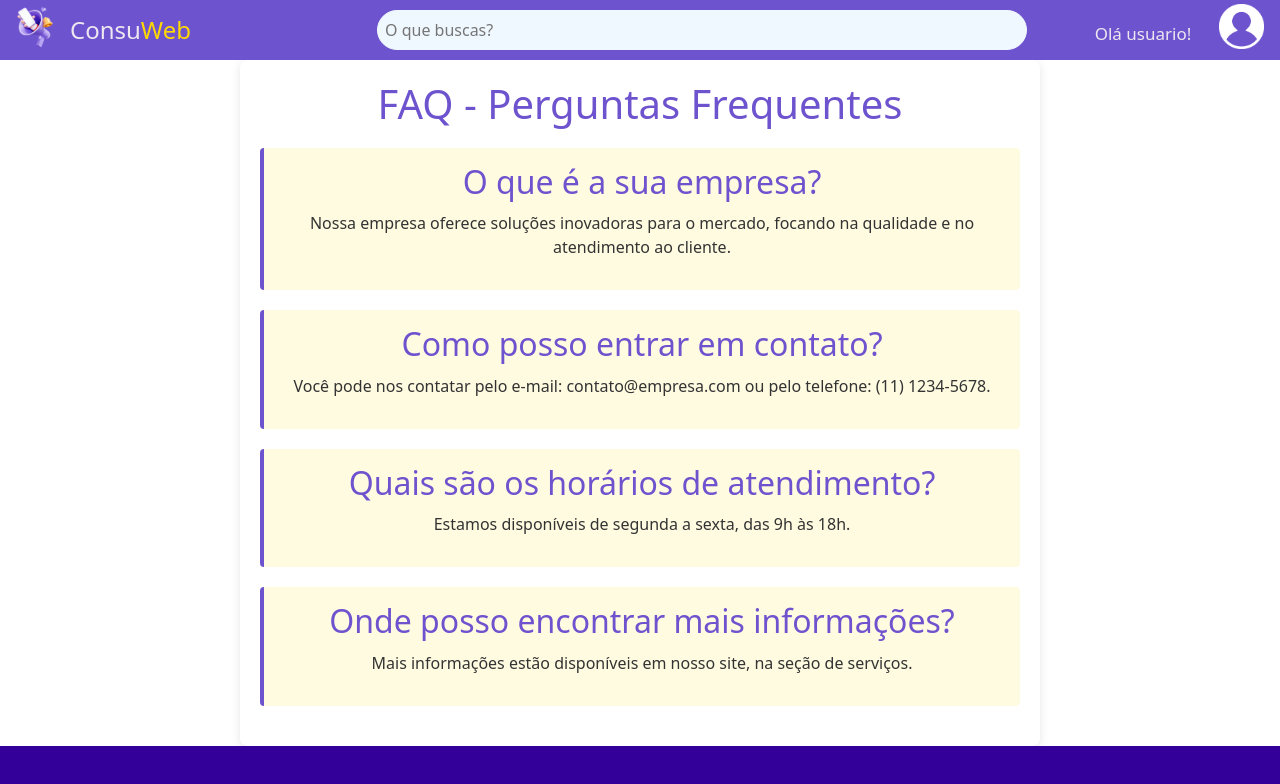
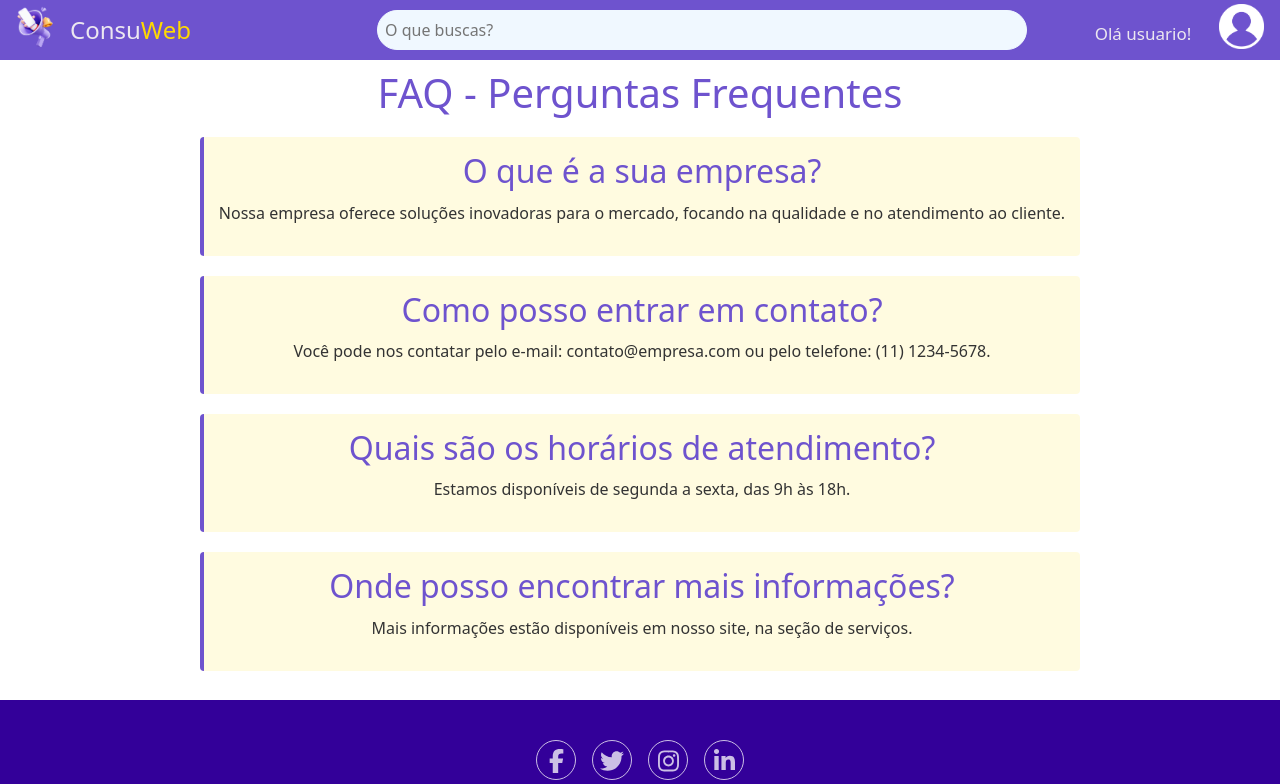
Before and after one commit to Sandynesk/Mostra_reserva, a React (Create React App) app: page /faq in a window 1280 px wide. Shown: the top 784 px of the page. Built offline with nearby package versions, Linux system fonts and the light colour scheme.

Commit message:
Resolução de conflitos e integrações

```diff
--- a/src/components/Contsaiba.js
+++ b/src/components/Contsaiba.js
@@ -14,14 +14,14 @@ function Contsaiba() {
       </div>
 
       <div className='Saiba-conteiner-info'>
-        <h1 id='titulo-saiba'>Lorem ipsum</h1>
-        <p id='sub-saiba'>Lorem ipsumLorem ipsumLorem ipsumLorem ipsumLorem ipsumLorem ipsumLorem ipsumLorem ipsumLorem ipsumLorem ipsumLorem ipsumLorem ipsumLorem ipsumLorem ipsumLorem ipsumLorem ipsumLorem ipsumLorem ipsumLorem ipsumLorem ipsumLorem ipsumLorem ipsumLorem ipsumLorem ipsumLorem ipsumLorem ipsumLorem ipsumLorem ipsumLorem ipsumLorem ipsumLorem ipsumLorem ipsumLorem ipsumLorem ipsumLorem ipsumLorem ipsumLorem ipsumLorem ipsumLorem ipsumLorem ipsumLorem ipsumLorem ipsumLorem ipsumLorem ipsumLorem ipsumLorem ipsumLorem ipsumLorem ipsumLorem ipsumLorem ipsumLorem ipsumLorem ipsumLorem ipsumLorem ipsumLorem ipsumLorem ipsumLorem ipsumLorem ipsumLorem ipsumLorem ipsumLorem ipsumLorem ipsumLorem ipsumLorem ipsumLorem ipsumLorem ipsumLorem ipsumLorem ipsumLorem ipsumLorem ipsumLorem ipsum</p>
+        <h1 id='titulo-saiba'>Sobre o ConsuWeb:</h1>
+        <p id='sub-saiba'>O ConsuWeb é um site com intuito de instruir o consumidor sobre os seus direitos, através de uma interface limpa e de fácil acesso, evitando assim o número de casos de injustiça dentro do mercado consumidor, aonde frequentemente o comprador toma posição de leigo por não saber todos os seus direitos.Nosso objetivo é que o ConsuWeb tem como o intuito resolver é a falta de acesso à informação e a dificuldade que muitas pessoas tem de realmente saberem sobre seus direitos.Como? Através da implementação de alguns aspectos, o primeiro destes sendo a função de pesquisa do ConsuWeb, onde com palavras chaves e de forma resumida e "mastigada", poderá ser acessada toda e qualquer informação sobre leis específicas relacionadas ao consumo, tal qual alterações. A segunda ferramenta disponibilizada será o fórum, aonde usuários poderão interagir uns com os outros e ajudar-se, recebendo e compartilhando informações úteis e experiências. Em última instance, a aplicação é pensada para todos, tendo uma disponibilidade constante e uma interface intuitiva e simples de usar; além de funções pensadas para facilitar o acesso, como o sistema de "dica do dia" visível na página principal do app e FAQ sendo constantemente atualizado, além do contato com a equipe para sugestões e perguntas.</p>
         <img className='Mulher' src={imgMule} alt="Imagem Mule Bonita"></img> {/* Use o nome da variável que você importou para especificar a origem da imagem */}
       </div>
 
         <div className='Bloquinho-conteiner'>
-            <h1 id='Titulo-bloquinho'>abubu abububublé <span className="consu">Consu</span><span className="web">Web?</span></h1>
-            <p id='SubTitulo-frente-bloquinho'>O <span className="melhor">gugu dada</span> forum sobre os direitos do consumidor atualmente!</p>
+            <h1 id='Titulo-bloquinho'>Como funciona o <span className="consu">Consu</span><span className="web">Web?</span></h1>
+            <p id='SubTitulo-frente-bloquinho'>O <span className="melhor">melhor</span> forum sobre os direitos do consumidor atualmente!</p>
         </div>
 
 
--- a/src/components/FAQ/FaqCss/FaqCont.css
+++ b/src/components/FAQ/FaqCss/FaqCont.css
@@ -7,7 +7,7 @@
     box-shadow: 0 2px 10px rgba(0, 0, 0, 0.1);
 }
 
-h1 {
+.container-faq h1 {
     color: #6e53ce;
     text-align: center;
 }
--- a/src/components/FAQ/FaqJS/FaqReal.js
+++ b/src/components/FAQ/FaqJS/FaqReal.js
@@ -5,7 +5,7 @@ function FaqReal(){
     return (
 
         <body>
-        <div class="container">
+        <div className="container-faq">
             <h1>FAQ - Perguntas Frequentes</h1>
             <div class="faq-item">
                 <h2 class="question">O que é a sua empresa?</h2>
--- a/src/components/Forum/FrJS/FrNavbar.js
+++ b/src/components/Forum/FrJS/FrNavbar.js
@@ -16,9 +16,10 @@ function FrNavbar() {
         <img src='' id='lupa'></img>
         <input type='text' id="pesquisa" name="pesquisa" placeholder='O que buscas?'></input>
       </div>
-      <button type="button" id="botãoNav">
+      <button type="button" id="botãoNav"><a href='/perfil'>
         <img src={pfpPlaceholder} id="placeholderUser"></img>
         <span className='UserText'>Olá, <b>usuário</b>! </span>
+      </a>
       </button>
     </nav>
   );
--- a/src/components/Forum/FrJS/FrSidebar.js
+++ b/src/components/Forum/FrJS/FrSidebar.js
@@ -20,7 +20,7 @@ const FrSidebar = () => {
         <div className="line"></div> {/* Linha branca */}
         <div className="fr-sidebar-nav">
     <ul>
-        <li><a href="#">
+        <li><a href="/">
             <img src={HomeIcon} alt="Home" className="home-icon" />
             Página inicial
         </a></li>
--- a/src/components/Perfil.js
+++ b/src/components/Perfil.js
@@ -1,6 +1,6 @@
 import React from 'react';
 import './Css/Perfil.css';
-import Foto from '../Fotos/Pretty.jpg';
+import Foto from '../Fotos/Pretty.png';
 import Navbar from './Navbar';
 import Footer from './Footer';
 
```
Also changed, not shown: src/Fotos/Pretty.jfif (added), src/Fotos/Pretty.png (added), src/components/Forum/FrJS/FrNavbarStyle.js (deleted). Lines whose indentation alone changed are shown as unchanged.
